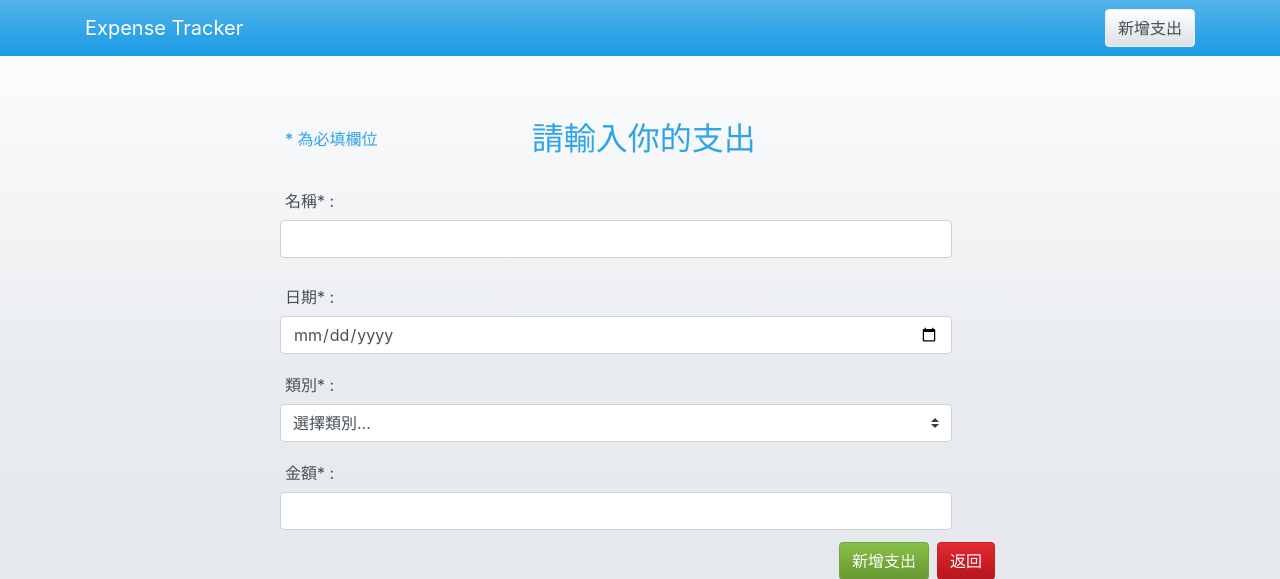
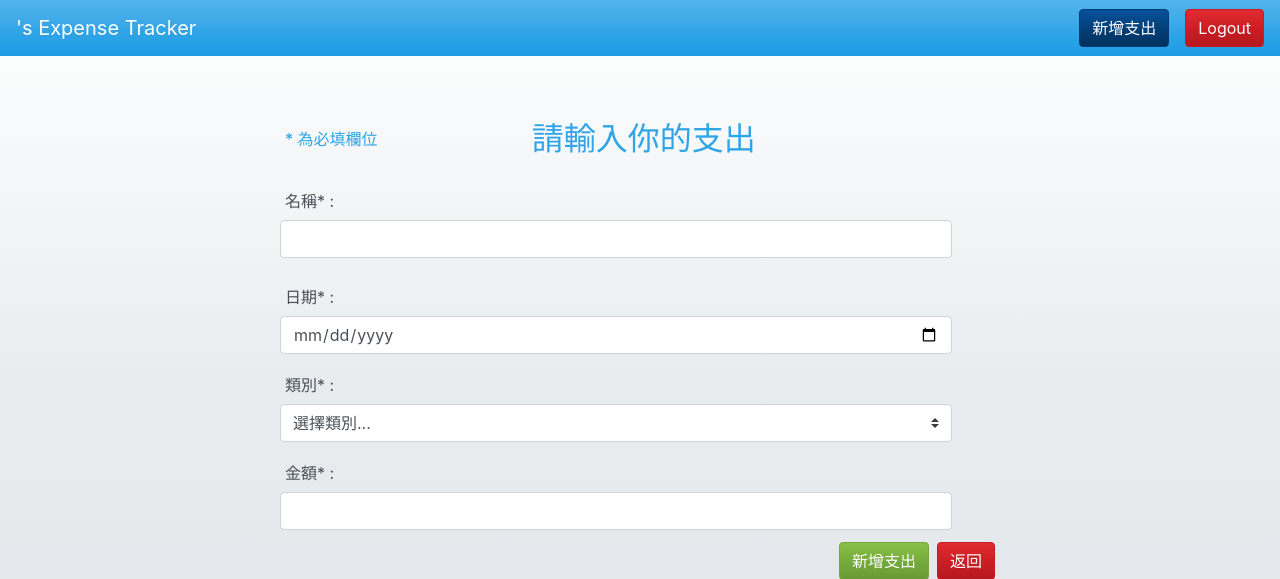
Before and after one commit to ZinXianY/expense-tracker, a Node server app: page /new in a window 1280 px wide. Shown: the top 579 px of the page. Run offline with Node 20, Linux system fonts and the light colour scheme; the visitor is signed in with stand-in values (Sample User, id 1); data comes from the database, SQL or seed files in the repository; some libraries are stand-ins or nearby versions.

Commit message:
add isAuthenticated to display different view templates

```diff
--- a/app.js
+++ b/app.js
@@ -38,6 +38,13 @@ app.use(methodOverride('_method'))
 //呼叫 Passport函式傳入app
 usePassport(app)
 
+//設定兩個本地變數
+app.use((req, res, next) => {
+  res.locals.isAuthenticated = req.isAuthenticated()
+  res.locals.user = req.user
+  next()
+})
+
 //導入路由器
 app.use(routes)
 
--- a/views/layouts/main.hbs
+++ b/views/layouts/main.hbs
@@ -13,12 +13,22 @@
 
 <body class="bg-light">
   <!-- navigation -->
-  <nav class="navbar navbar-expand-lg navbar-dark bg-primary">
-    <div class="container">
-      <a class="navbar-brand" href="/">Expense Tracker</a>
-      <a href="/new" class="btn btn-secondary">新增支出</a>
-    </div>
-  </nav>
+  <header>
+    <nav class="navbar navbar-expand-lg navbar-dark bg-primary justify-content-between">
+      <a class="navbar-brand" href="/">
+        {{#if isAuthenticated}}{{ user.name }}'s {{/if}}
+        Expense Tracker
+      </a>
+      <form class="form-inline">
+        {{#if isAuthenticated}}
+        <a href="/new" class="btn btn-info mr-3">新增支出</a>
+        <a href="/users/logout" class="btn btn-danger">Logout</a>
+        {{else}}
+        <a href="/users/login" class="btn btn-success">Login</a>
+        {{/if}}
+      </form>
+    </nav>
+  </header>
 
   <!-- 局部樣版內容 -->
   <main>
```
